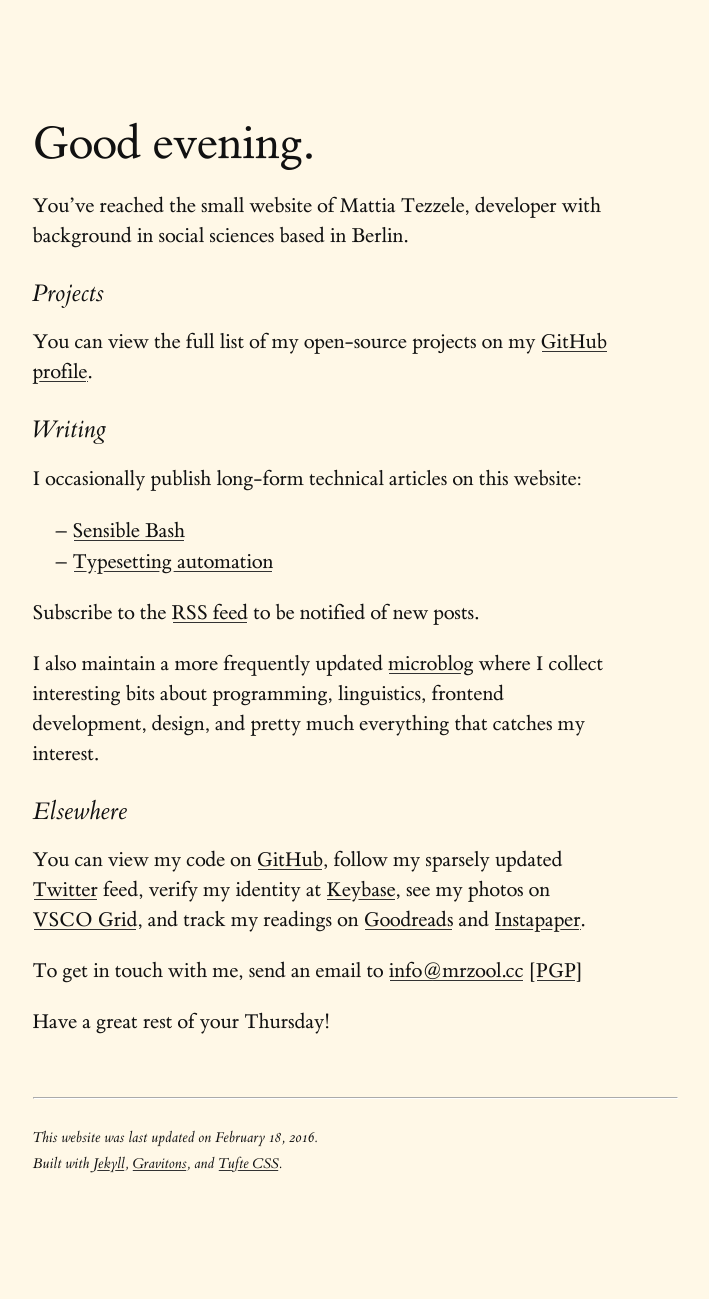
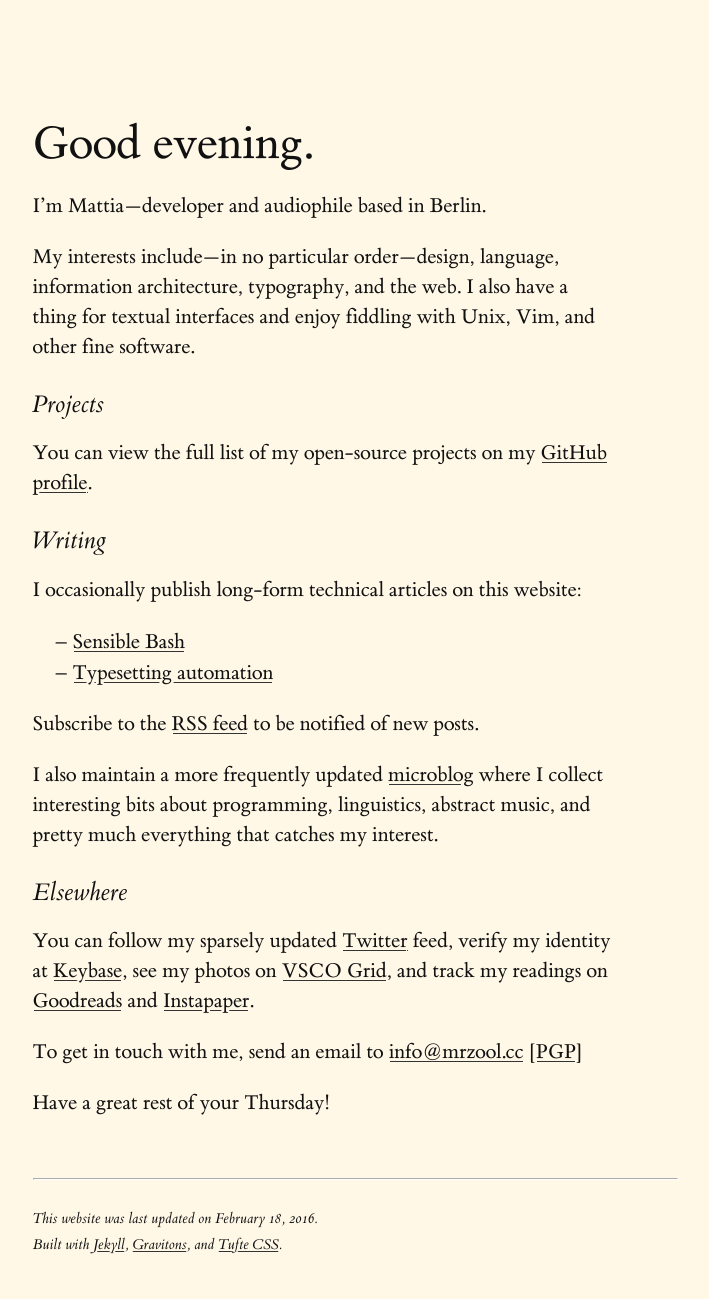
Before and after one commit to mrzool/mrzool.github.io, a Jekyll site: the page built from index.md, in a window 1280 px wide. Shown: the whole page, without its empty margins (285-994 px from the left). Built offline with Jekyll 4.4.1, drawn with Linux system fonts in a browser that asks for light colours; before the commit the page ends 1218 px from its top, so only the background shows below that.

Commit message:
Rewrite (again)

```diff
--- a/index.md
+++ b/index.md
@@ -3,7 +3,9 @@ layout: default
 title: Home
 ---
 
-You've reached the small website of Mattia Tezzele, developer with background in social sciences based in Berlin.
+I'm Mattia---developer and audiophile based in Berlin.
+
+My interests include---in no particular order---design, language, information architecture, typography, and the web. I also have a thing for textual interfaces and enjoy fiddling with Unix, Vim, and other fine software.
 
 ### Projects
 
@@ -17,10 +19,10 @@ I occasionally publish long-form technical articles on this website:
 
 Subscribe to the [RSS feed](/feed.xml) to be notified of new posts.
 
-I also maintain a more frequently updated [microblog](http://notes.mrzool.cc) where I collect interesting bits about programming, linguistics, frontend development, design, and pretty much everything that catches my interest.
+I also maintain a more frequently updated [microblog](http://notes.mrzool.cc) where I collect interesting bits about programming, linguistics, abstract music, and pretty much everything that catches my interest.
 
 ### Elsewhere
 
-You can view my code on [GitHub](http://github.com/mrzool), follow my sparsely updated [Twitter](http://twitter.com/mrzool_) feed, verify my identity at [Keybase](https://keybase.io/zool), see my photos on [VSCO Grid](https://mrzool.vsco.co/), and track my readings on [Goodreads](http://www.goodreads.com/mrzool) and [Instapaper](https://www.instapaper.com/p/__zool).
+You can follow my sparsely updated [Twitter](http://twitter.com/mrzool_) feed, verify my identity at [Keybase](https://keybase.io/zool), see my photos on [VSCO Grid](https://mrzool.vsco.co/), and track my readings on [Goodreads](http://www.goodreads.com/mrzool) and [Instapaper](https://www.instapaper.com/p/__zool).
 
 To get in touch with me, send an email to [{{site.email}}](mailto:{{site.email}}) [[PGP](https://keybase.io/zool/key.asc)]
```
